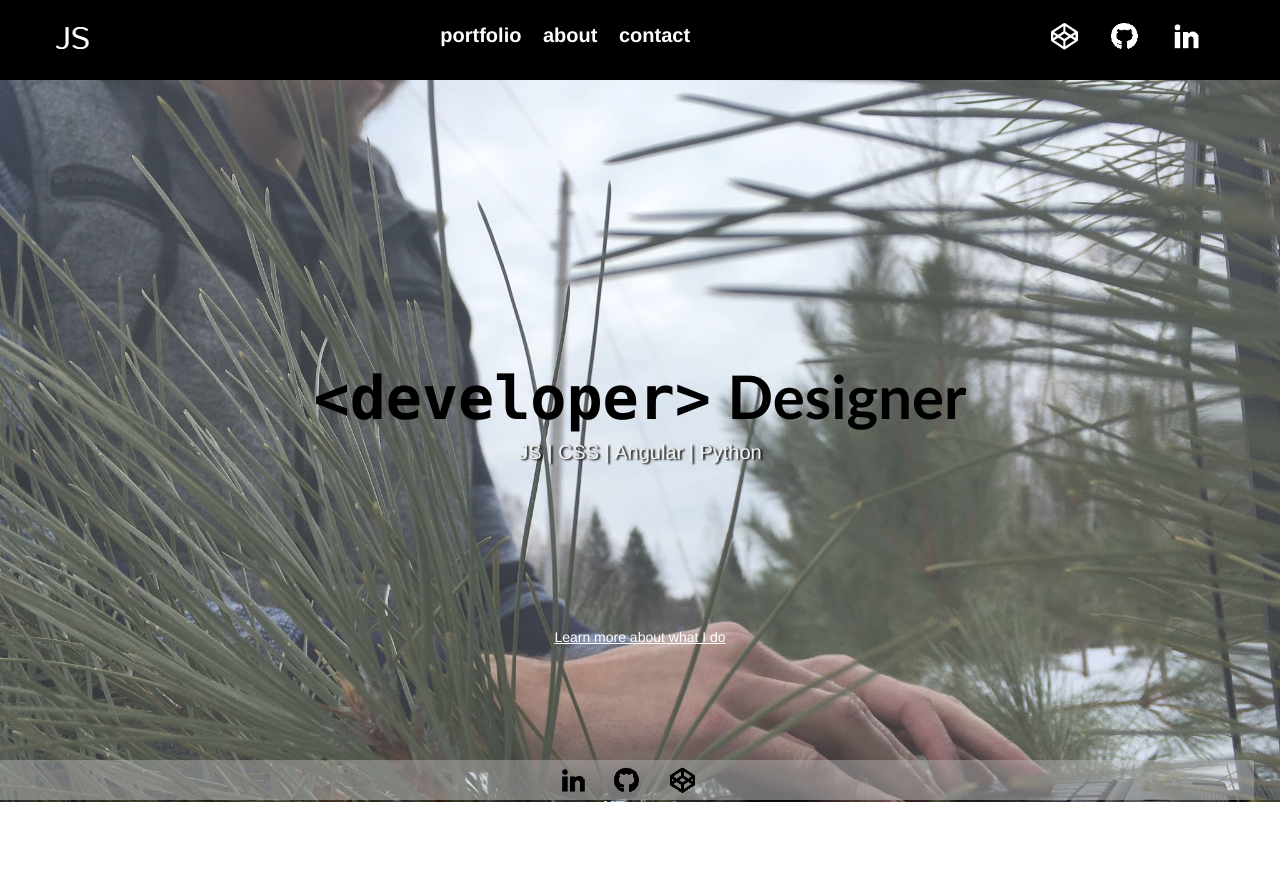
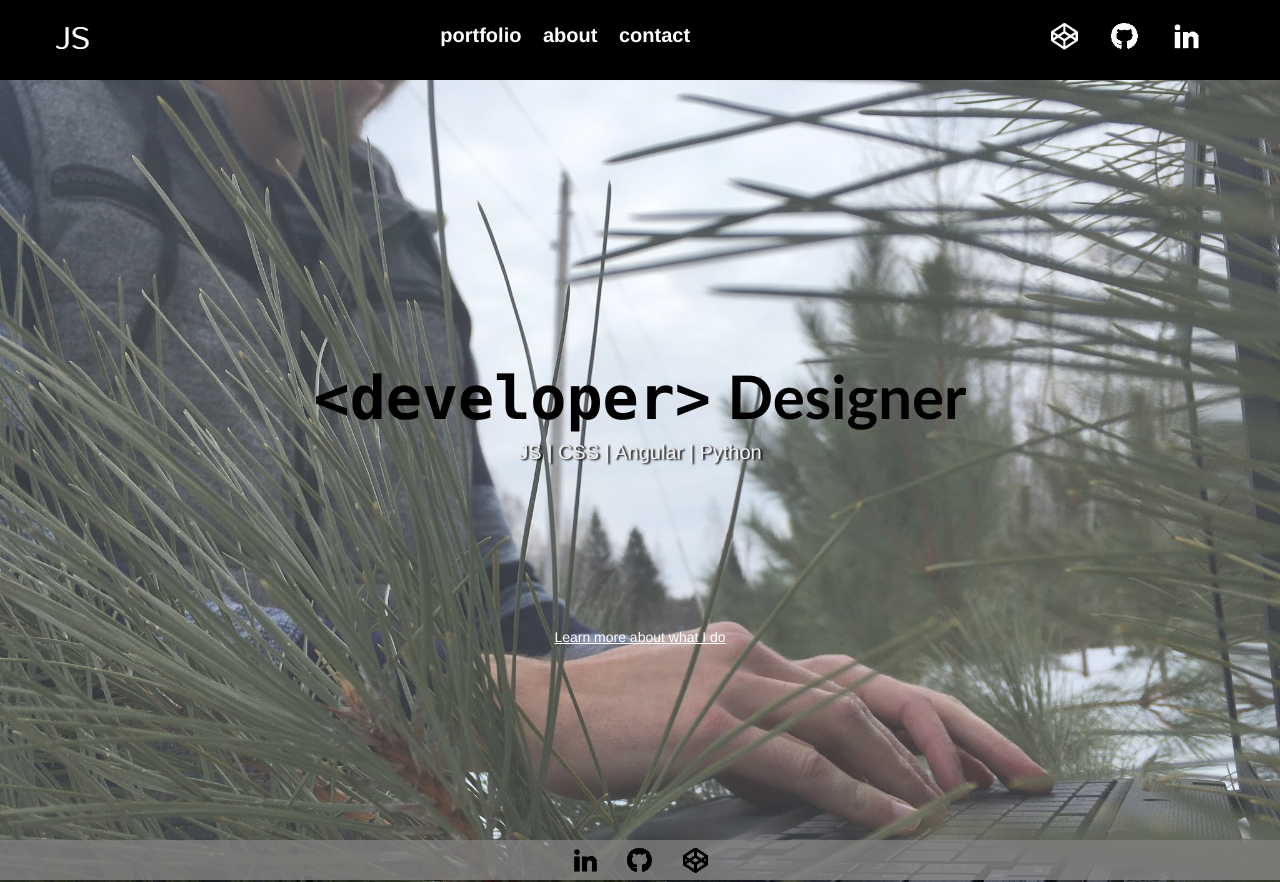
Before and after one commit to jswagger/jswagger.github.io, a plain HTML site: page index.html in a window 1280 px wide. Before the commit the page ends 802 px from the top, so only its background shows below. Drawn offline with Linux system fonts and the light colour scheme.

Commit message:
Fixes footer

```diff
--- a/about.css
+++ b/about.css
@@ -75,7 +75,7 @@ body{
 
 .footer{
 	bottom: 0em;
-	width: 100vw;
+    width: 100%;
 	height: 2em;
 	margin-top: 2em;
 	background-color: #848484b5;
--- a/main.css
+++ b/main.css
@@ -20,13 +20,8 @@ body{
 	background: rgba(255, 255, 255, 0.2);
 }
 
-html,
-body {
+html {
     height: 100%;
-}
-
-body {
-    height: 100vh;
 }
 
 
@@ -95,12 +90,13 @@ body {
 }
 
 .footer{
-	width: 100vw;
-	height: 2em;
 	position: absolute;
-    bottom: 0;
-	background-color: #bbbbbb6b;
-}
+    display: inline-block;
+    bottom: 0em;
+    left: 0em;
+    width: 100%;
+    height: 2em;
+    background-color: #848484b5;}
 
 .footer-link-holder{
     width: 90%;
@@ -129,10 +125,6 @@ body {
 		margin-left: 25vw;
 		font-size: .5em;
 	}
-	.footer{
-		width:98vw;
-	}
-
 	.content{
 		margin-bottom: 25vh;
 	}
--- a/portfolio.css
+++ b/portfolio.css
@@ -70,7 +70,7 @@ body{
 .footer{
 	display: inline-block;
     bottom: 0em;
-    width: 100vw;
+    width: 100%;
     height: 2em;
     background-color: #848484b5;
 }
```
Also changed, not shown: about.html (+2 -1 lines).
